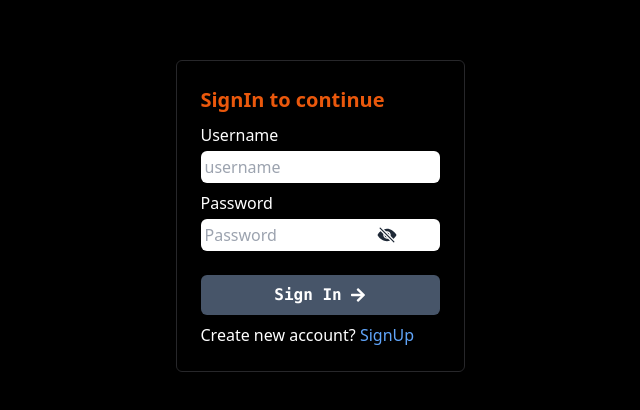
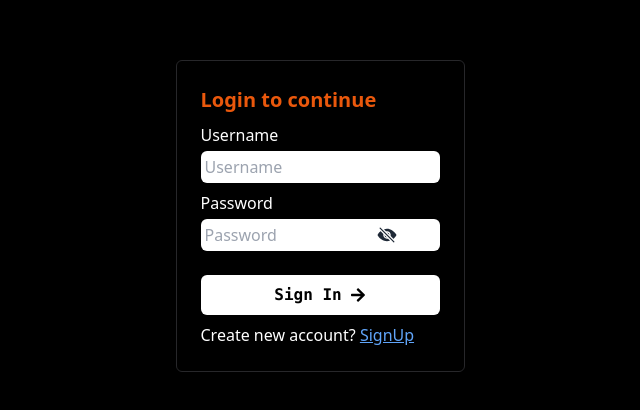
Before and after one commit to piyushzingade/brainly-frontend, a React (Vite) app: page /signin in a window 1280 px wide. Shown: the part 184-594 px from the top of the page, without its empty margins (320-960 px from the left). Built offline with nearby package versions, Linux system fonts and the light colour scheme.

Commit message:
Updated Signin page

```diff
--- a/src/pages/SignIn.tsx
+++ b/src/pages/SignIn.tsx
@@ -7,8 +7,6 @@ import { useState } from "react";
 import { FaArrowRight } from "react-icons/fa";
 import toast from "react-hot-toast";
 import { IoEyeOff,IoEyeSharp } from "react-icons/io5";
-
-
 
 // interface SignupFormInputs {
 //     username: string;
@@ -23,7 +21,7 @@ export function SignIn() {
     const [showPass,setShowPass]=useState(false)
 
     const onSubmit= (data:any) => {
-        console.log('Form Data:', data);
+        // console.log('Form Data:', data);
         const fetchData = async () => {
             try {
 
@@ -84,10 +82,9 @@ export function SignIn() {
 
             <form onSubmit={handleSubmit(onSubmit)}>
 
-                <div className="flex flex-col  p-3 gap-2 rounded-lg">
-                <h1 className="text-[20px] text-orange-600 font-bold">SignIn to continue</h1>
+                <div className="flex flex-col p-3 gap-2 rounded-lg">
+                    <h1 className=" text-orange-600 font-semibold text-[20px]">Login to continue</h1>
                     {/* firstname and lastnae */}
-
 
                     {/* email and username */}
                     <div className=" sm:flex gap-3">
@@ -97,21 +94,32 @@ export function SignIn() {
                         </div> */}
                         <div className="flex w-full flex-col gap-1">
                             <label>Username</label>
-                            <input placeholder="username" className="p-1 text-black rounded-md" {...register('username')} />
+                            <input placeholder="Username" className="p-1 text-black rounded-md" {...register('username')} />
 
                         </div>
                     </div>
 {/* password */}
                     <div className="flex flex-col gap-1">
-                        <label>Password</label>
-                        <input type={`${showPass?"text":"password"}`} placeholder="Password" className="p-1 text-black rounded-md" {...register('password')} />
-                   { !showPass?  <span  onClick={()=>setShowPass(c=>!c)} className="absolute mt-[34px] text-xl ml-44 text-gray-800"><IoEyeOff /></span>:<span onClick={()=>setShowPass(c=>!c)} className="absolute mt-[34px] text-xl ml-44 text-gray-800"><IoEyeSharp /></span>
+                            <label>Password</label>
+                            <input type={`${showPass?"text":"password"}`} placeholder="Password" className="p-1 text-black font-medium rounded-md" {...register('password')} />
+                                { !showPass?
+                                 <span
+                                     onClick={()=>setShowPass(c=>!c)}
+                                     className="absolute mt-[34px] text-xl ml-44 text-gray-800"
+                                    >
+                                    <IoEyeOff />
+                                </span>:
+                                <span
+                                    onClick={()=>setShowPass(c=>!c)}
+                                    className="absolute mt-[34px] text-xl ml-44 text-gray-800">
+                                        <IoEyeSharp />
+                                        </span>
                     }</div>
 
-                    <button className="bg-slate-600 p-2 flex justify-center items-center gap-2 text-white font-mono font-bold mt-4 rounded-md hover:bg-slate-700"><span>Sign In </span>{loading ? <span className="loader "></span> : <span className=""><FaArrowRight /></span>}</button>
-<h1>Create new account? <span onClick={()=>{
-navigate("/signup")
-        }} className="text-blue-400 cursor-pointer">SignUp</span></h1>
+                    <button className="bg-white p-2 flex justify-center items-center gap-2 text-black font-mono font-bold mt-4 rounded-md hover:bg-slate-100"><span>Sign In </span>{loading ? <span className="loader "></span> : <span className=""><FaArrowRight /></span>}</button>
+                    <h1>Create new account? <span onClick={()=>{
+                    navigate("/signup")
+                            }} className="text-blue-400 cursor-pointer underline">SignUp</span></h1>
 
                 </div>
 
```
